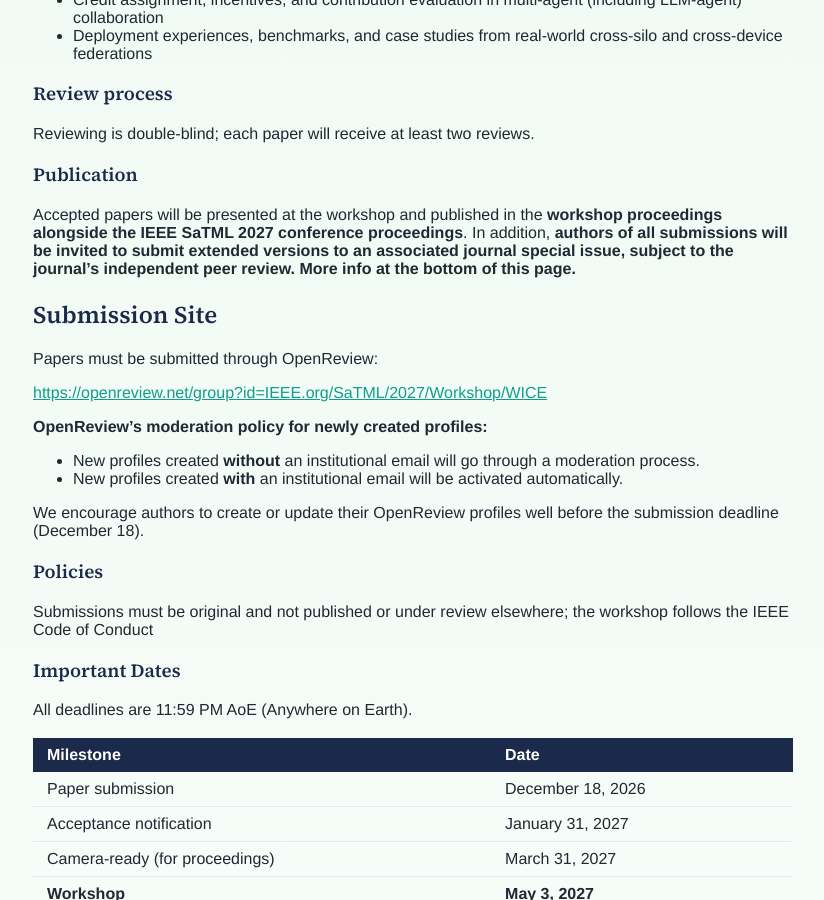
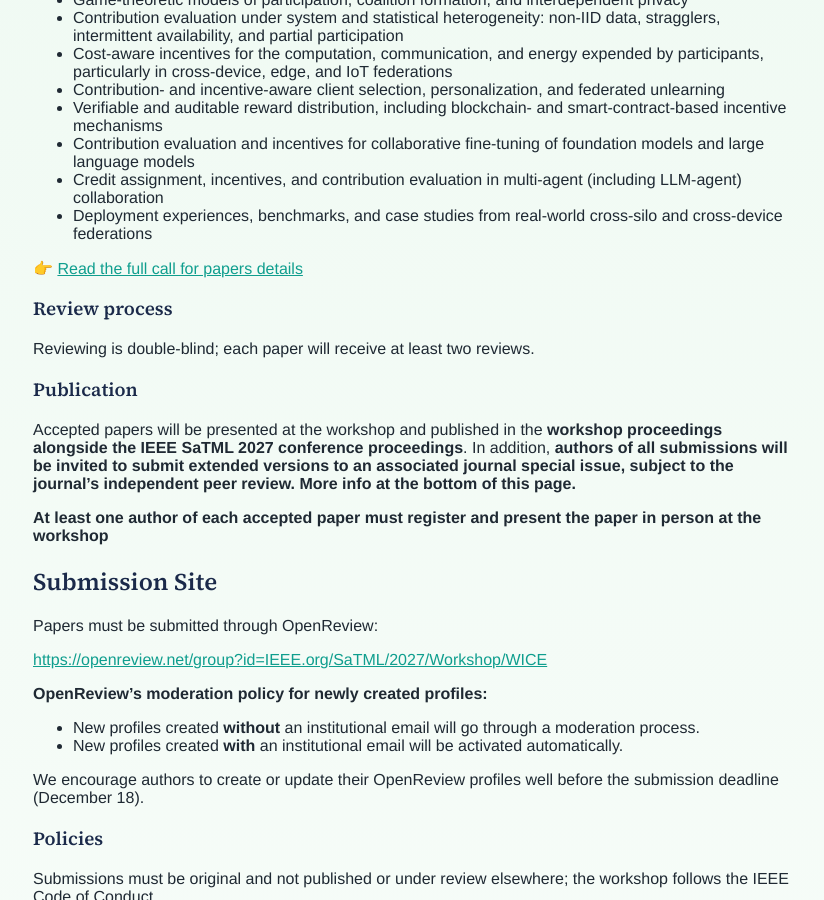
Before and after one commit to WICE-SaTML/WICE-SaTML.github.io, a Jekyll site: the page built from index.md, in a window 1280 px wide and 900 px high, scrolled down 1686 px. Shown: the whole window, without its empty margins (227-1051 px from the left). Built offline with Jekyll 4.4.1, drawn with Linux system fonts in a browser that asks for light colours; our own code applies the rules of GitHub Pages for plain Markdown files; a script that is not in the unit is left out.

Commit message:
Update index.md

```diff
--- a/index.md
+++ b/index.md
@@ -1,4 +1,4 @@
----
+  ---
 layout: default
 
 ---
@@ -115,6 +115,8 @@ We invite short papers of up to **6 pages excluding references**, in the double-
 - Credit assignment, incentives, and contribution evaluation in multi-agent (including LLM-agent) collaboration
 - Deployment experiences, benchmarks, and case studies from real-world cross-silo and cross-device federations
 
+👉 [Read the full call for papers details](https://bmeedu-my.sharepoint.com/personal/pejo_balazs_vik_bme_hu/_layouts/15/onedrive.aspx?id=%2Fpersonal%2Fpejo%5Fbalazs%5Fvik%5Fbme%5Fhu%2FDocuments%2FUNIVERSITY%2F5%20Adjunct%20%2823%2D26%29%2FEvents%2FWICE%2FWICE2027%2DCFP%2Epdf&parent=%2Fpersonal%2Fpejo%5Fbalazs%5Fvik%5Fbme%5Fhu%2FDocuments%2FUNIVERSITY%2F5%20Adjunct%20%2823%2D26%29%2FEvents%2FWICE&share=cQoD0kwlPg%5FcRpK3mSj0iM%5FuEgUCastobZcpJTOUzTA2B8kbBA&CID=77a08d01%2D7ed6%2D4d13%2D9915%2D15494e05d263)
+
 ### Review process
 
 Reviewing is double-blind; each paper will receive at least two reviews.
@@ -122,6 +124,8 @@ Reviewing is double-blind; each paper will receive at least two reviews.
 ### Publication
 
 Accepted papers will be presented at the workshop and published in the **workshop proceedings alongside the IEEE SaTML 2027 conference proceedings**. In addition, **authors of all submissions will be invited to submit extended versions to an associated journal special issue, subject to the journal's independent peer review. More info at the bottom of this page.**
+
+**At least one author of each accepted paper must register and present the paper in person at the workshop**
 
 ## Submission Site
 
```
